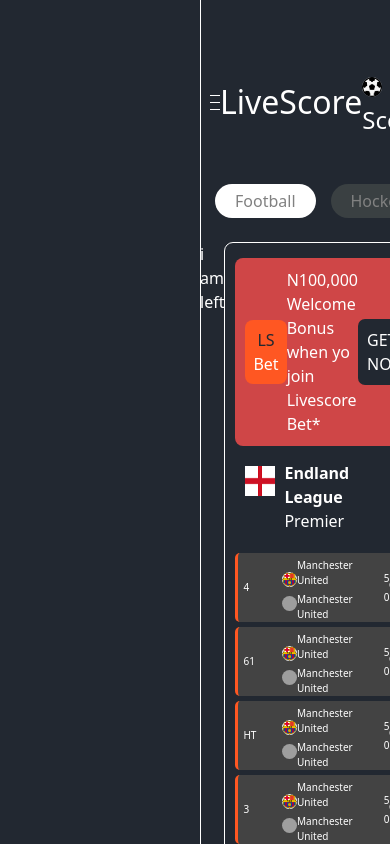
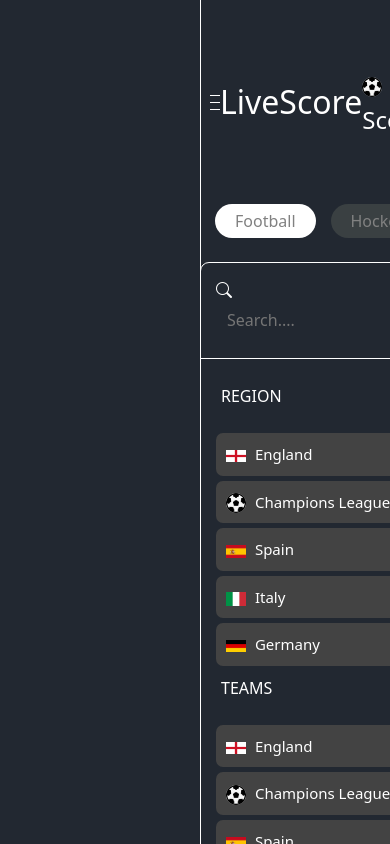
Before and after one commit to AnasMaimalee/livescore, a Vue app: page / in a window 390 px wide. Shown: the top 844 px of the page. Built offline with nearby package versions, Linux system fonts and the light colour scheme; grey boxes are pictures that could not be loaded.

Commit message:
mobile view

```diff
--- a/src/App.vue
+++ b/src/App.vue
@@ -86,10 +86,46 @@
             <a href="">Cricket</a>
             <a href="">Race</a>
          </div>
+         <!-- main body  -->
 <br>     <div class="main-body">
             <div class="left">
+              <div class="search-area">
+                <div class="search-field">
+                  <i class="bi bi-search"></i>
+                  <input type="text" placeholder="Search....">
+                </div>
+              </div>
 
-              i am left
+              <div class="main-content">
+                <div class="content-detail">
+
+                  <div class="region-part">
+                    <div class="region-main">
+                    <a href="#">REGION</a>
+                    <span>&gt;</span>
+                  </div>
+                  <region></region>
+                  </div>
+
+                  <!-- team  -->
+                  <div class="region-part">
+                    <div class="region-main">
+                    <a href="#">TEAMS</a>
+                    <span>&gt;</span>
+                  </div>
+                  <region></region>
+                  </div>
+                  <!-- competition  -->
+                  <div class="region-part">
+                    <div class="region-main">
+                    <a href="#">Competition</a>
+                    <span>&gt;</span>
+                  </div>
+                  <region></region>
+                  </div>
+                </div>
+              </div>
+
             </div>
             <div class="center">
               <!-- center  -->
@@ -163,6 +199,8 @@
 import Spain from "./components/Spain.vue";
 import Footer from "./components/Footer.vue"
 import Task from "./components/Task.vue"
+import Region from "./components/Region.vue";
+
        function openNav(){
         document.getElementById("mySidenav").style.width = "250px";
        }
@@ -297,13 +335,47 @@
           display: flex;
           justify-content: space-between;
          }
+         .main-body>:first-child{
+          border: 1px solid #fff;
+          height: auto;
+          border-radius: 9px;
+          flex-grow: 0;
+         }
+         .bi-search{
+
+         }
+         .search-area{
+          padding: 15px;
+          margin-bottom: 5px;
+         }
+         .search-area i{
+          margin-right: 5px;
+         }
+         .search-area input{
+          border: none;
+          margin-left: 5px;
+          padding: 6px;
+          background-color: #222831;
+         }
+         .main-content{
+          border-top: 1px solid #fff;
+         }
          .main-body>:nth-child(2){
-          flex-grow: 0.5;
+          flex-grow: 0.9;
           padding: 15px 5px;
           border-radius: 9px;
           border: 1px solid #fff;
          }
-
+         /* region  */
+         .region-main{
+          margin: 25px 20px;
+          /* padding: 5px; */
+          display: flex;
+          justify-content: space-between;
+         }
+         .region-part{
+          margin-bottom: 10px;
+         }
          .ball-score>:first-child, .favourites>:first-child, .news>:first-child, .get-app>:first-child{
           margin-right: 10px;
           align-items: center;
@@ -315,7 +387,7 @@
          }
          /* main top body  */
          .body-top{
-          margin-top: 10px;
+          margin-top: 30px;
           display: flex;
           font-size: medium;
           /* justify-content: space-around; */
@@ -440,12 +512,12 @@
          }
          .home-name, .score .home{
           margin-bottom: 4px;
-          font-size: x-small;
+          font-size: medium;
 
          }
          .away-name, .score .away{
           margin-top: 6gpx;
-          font-size: x-small;
+          font-size: medium;
 
          }
          .matches>:last-child{
--- /dev/null
+++ b/src/components/Region.vue
@@ -0,0 +1,66 @@
+<template>
+
+  <div class="region">
+    <div class="country-detail">
+        <div class="country-flag">
+             <img src="../assets/download.png" alt="">
+             England
+            </div>
+    </div>
+
+    <div class="country-detail">
+        <div class="country-flag">
+            <img src="../assets/ball.png" alt="" class="rounded-ball">
+           Champions League
+        </div>
+    </div>
+    <div class="country-detail">
+        <div class="country-flag">
+            <img src="../assets/spain.png" alt="">
+            Spain
+        </div>
+    </div>
+
+    <div class="country-detail">
+        <div class="country-flag">
+            <img src="../assets/italy.png" alt="">
+            Italy
+        </div>
+    </div>
+
+    <div class="country-detail">
+        <div class="country-flag">
+            <img src="../assets/germany.png" alt="">
+            Germany
+        </div>
+    </div>
+  </div>
+</template>
+
+<script setup>
+
+</script>
+
+<style scoped>
+    .region{
+
+    }
+    .country-detail{
+        margin-bottom:-15px;
+        font-size: 15px;
+        background-color: #434343;
+        border-radius: 7px;
+        padding: 10px;
+
+    }
+    .country-detail>:first-child{
+        /* margin-right: 8px; */
+    }
+    .country-flag img{
+        width: 20px;
+        margin-right: 5px;
+    }
+    .rounded-ball{
+        border-radius: 50%;
+    }
+</style>
```
Also changed, not shown: src/assets/germany.png (added), src/assets/italy.png (added), src/components/Competitions.vue (added), src/components/Teams.vue (added).
